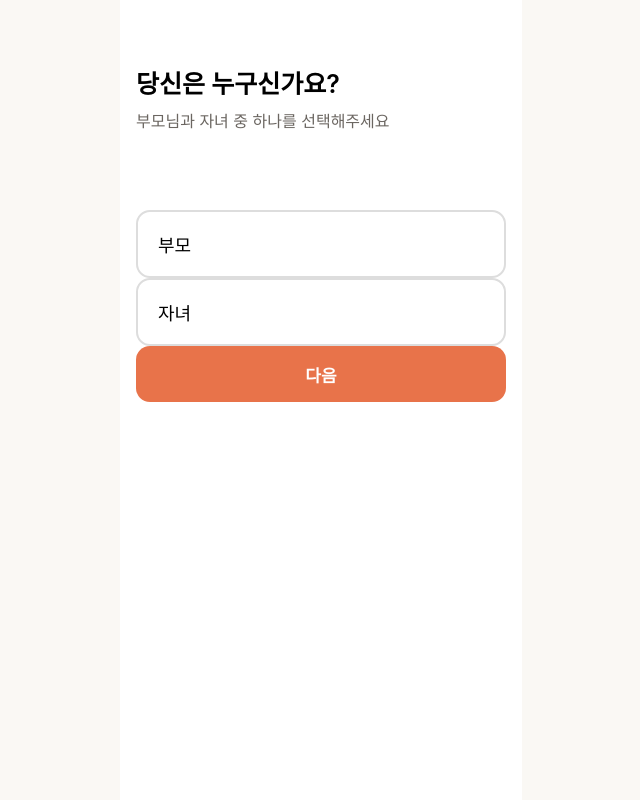
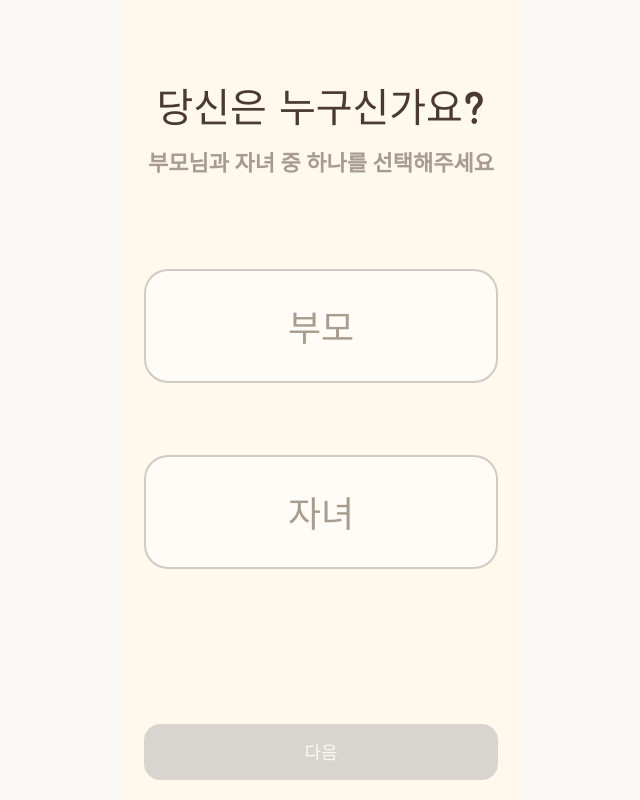
Before and after one commit to Dream-of-WildGeese/Wild_Geese_Front, a React (Vite) app: page /onboarding/UserType in a window 1280 px wide. Shown: the whole page, without its empty margins (319-959 px from the left). Built offline with nearby package versions, Linux system fonts and the light colour scheme; a web font is replaced by a local one.

Commit message:
refactor:UserType.jsx 디자인화면으로 변경

```diff
--- a/src/App.jsx
+++ b/src/App.jsx
@@ -12,6 +12,10 @@ import UserType from './pages/Onboarding/UserType';
 import StepGuide from './pages/Onboarding/StepGuide';
 import InviteCode from './pages/Onboarding/InviteCode';
 import StepComplete from './pages/Onboarding/StepComplete';
+import HealthSet from './pages/Onboarding/HealthSet';
+import MedicationManage from './pages/Onboarding/MedicationManage';
+import AddMedication from './pages/Onboarding/AddMedication';
+
 
 function App() {
   return (
@@ -25,6 +29,9 @@ function App() {
             <Route path="/onboarding/step-guide" element={<StepGuide />} />
             <Route path="/onboarding/invite" element={<InviteCode />} />
             <Route path="/onboarding/complete"element={<StepComplete />}/>
+            <Route path="/onboarding/health-set"element={<HealthSet />}/>
+            <Route path="/onboarding/medication/manage" element={<MedicationManage />} />
+            <Route path="/onboarding/medication/add" element={<AddMedication />} />
             <Route path="/" element={<Home />} />
             <Route path='/daily-health-check' element={<DailyHealthCheck />} />
             <Route path='/today-report' element={<TodayReport />} />
--- /dev/null
+++ b/src/pages/Onboarding/AddMedication.jsx
@@ -0,0 +1,9 @@
+import React from 'react'
+
+const AddMedication = () => {
+  return (
+    <div>AddMedication</div>
+  )
+}
+
+export default AddMedication
--- a/src/pages/Onboarding/HealthSet.jsx
+++ b/src/pages/Onboarding/HealthSet.jsx
@@ -89,7 +89,7 @@ const HealthSet = () => {
             <AgreeBox>
             <input
                 type="checkbox"
-                checked={agree}
+                checked={!agree}
                 onChange={() => setAgree(!agree)}
             />
 
@@ -125,7 +125,7 @@ const HealthSet = () => {
             <Card>
             <CardHeader>
                 <CardTitle>복용약</CardTitle>
-                <Manage>관리하기 ›</Manage>
+                <Manage onClick={() => navigate('/onboarding/medication/manage')}>관리하기 ›</Manage>
             </CardHeader>
 
             <CardDesc>
@@ -137,7 +137,7 @@ const HealthSet = () => {
                 <MedChip key={item}>{item}</MedChip>
                 ))}
 
-                <AddChip>+ 추가</AddChip>
+                <AddChip onClick={() => navigate('/onboarding/medication/add')}>+ 추가</AddChip>
             </ChipWrap>
             </Card>
 
--- a/src/pages/Onboarding/Intro.jsx
+++ b/src/pages/Onboarding/Intro.jsx
@@ -257,7 +257,6 @@ const TextBox = styled.div`
 
 const FeatureTitle = styled.h2`
   margin: 0 0 6px;
-
   color: #4A3A2F;
   font-size: 16px;
   font-weight: 700;
--- /dev/null
+++ b/src/pages/Onboarding/MedicationManage.jsx
@@ -0,0 +1,9 @@
+import React from 'react'
+
+const MedicationManage = () => {
+  return (
+    <div>MedicationManage</div>
+  )
+}
+
+export default MedicationManage
--- a/src/pages/Onboarding/UserType.jsx
+++ b/src/pages/Onboarding/UserType.jsx
@@ -25,7 +25,6 @@ const UserType = () => {
               부모
             </OptionText>
 
-            {userType === 'parent' && <Check>✓</Check>}
           </OptionButton>
 
           <OptionButton
@@ -35,13 +34,17 @@ const UserType = () => {
             <OptionText $selected={userType === 'child'}>
               자녀
             </OptionText>
-
-            {userType === 'child' && <Check>✓</Check>}
           </OptionButton>
         </OptionList>
 
-        <NextButton onClick={() =>navigate('/onboarding/invite',
-        {state: { role: userType },}) }>
+        <NextButton
+          disabled={!userType}
+          onClick={() =>
+            navigate('/onboarding/invite', {
+              state: { role: userType },
+            })
+          }
+        >
           다음
         </NextButton>
 
@@ -53,94 +56,106 @@ const UserType = () => {
 export default UserType;
 
 const Page = styled.div`
-  width: 100%;
+  width: calc(100% + 32px);
+  margin: 0 -${({ theme }) => theme.spacing.md};
   min-height: 100vh;
+  background: #FFF8ED;
 `;
 
 const Content = styled.div`
-  padding-top: 64px;
+  max-width: 402px;
+  margin: 0 auto;
+  padding: 76px 24px 20px;
+  display: flex;
+  flex-direction: column;
+  min-height: 100vh;
+  box-sizing: border-box;
 `;
 
 const Header = styled.div`
-  /* 제목 + 설명 */
+  text-align: center;
 `;
 
 const Title = styled.h1`
   margin: 0;
-  color: #000;
-font-family: Inter;
-font-size: 25px;
+color: #4A3A2F;
+text-align: center;
+font-family: Jua;
+font-size: 40px;
 font-style: normal;
-font-weight: 600;
+font-weight: 400;
 line-height: normal;
 `;
 
 const Description = styled.p`
-  margin: 8px 0 0;
-  color: #6B6661;
-font-family: Inter;
-font-size: 16px;
+margin-top:10px;
+height: 20px;
+align-self: stretch;
+color: #A79C8E;
+text-align: center;
+font-family: "Noto Sans KR";
+font-size: 22px;
 font-style: normal;
-font-weight: 400;
+font-weight: 700;
 line-height: normal;
 `;
 
 const OptionList = styled.div`
   display: flex;
   flex-direction: column;
-  gap: 0;
-
-  margin-top: 78px;
+  gap: 72px;
+  margin-top: 82px;
 `;
 
 const OptionButton = styled.button`
   width: 100%;
-  height: 68px;
+  height: 114px;
 
   display: flex;
+  justify-content: center;
   align-items: center;
-  justify-content: space-between;
 
-  padding: 0 18px 0 20px;
+  border-radius: 24px;
+  border: 2px solid
+    ${({ $selected }) =>
+      $selected ? '#8A7B3E' : 'rgba(74,58,47,.25)'};
 
-  flex-shrink: 0;
-  align-self: stretch;
+  background: rgba(255,255,255,.55);
 
-  border-radius: 14px;
-  border: 2px solid ${({ $selected }) =>
-    $selected ? '#E8734A' : '#DDD'
-  };
-  background: #FFF;
+  cursor: pointer;
 `;
 
 const OptionText = styled.span`
-  font-size: 18px;
-  font-weight: 500;
+  color: ${({ $selected }) =>
+    $selected ? '#4A3A2F' : '#A79C8E'};
 
-  ${({ $selected }) =>
-    $selected &&
-    `
-      color: #E8734A;
-    `}
+  font-family: 'Jua', sans-serif;
+  font-size: 36px;
+  font-weight: 400;
 `;
 
-const Check = styled.span`
-  color: #E8734A;
-  font-size: 24px;
-`;
+
 
 const NextButton = styled.button`
   width: 100%;
   height: 56px;
 
-  margin-top: 0;
+  margin-top: auto;
 
-  border: none;
-  border-radius: 14px;
+  border-radius: 16px;
+  border: 1.5px solid rgba(74,58,47,.55);
 
-  background: #E8734A;
-  color: white;
+  background: #CBD879;
+  color: #FFF8ED;
 
-  font-size: 17px;
-  font-weight: 600;
+  font-family: 'Jua', sans-serif;
+  font-size: 18px;
+  font-weight: 400;
+
+  cursor: pointer;
+  &:disabled {
+    background: #D8D5D1;
+    border-color: #D8D5D1;
+    cursor: not-allowed;
+  }
 `;
```
